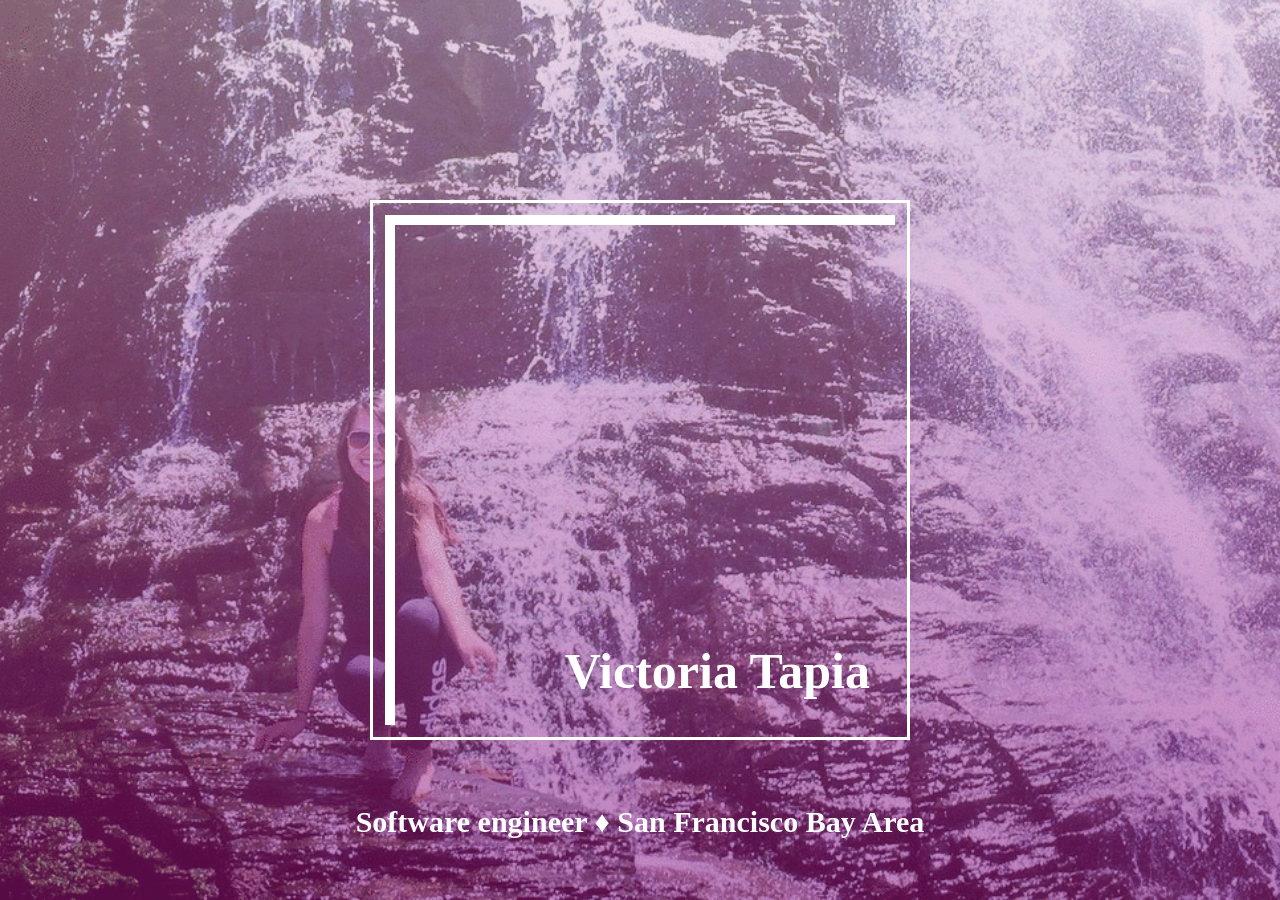
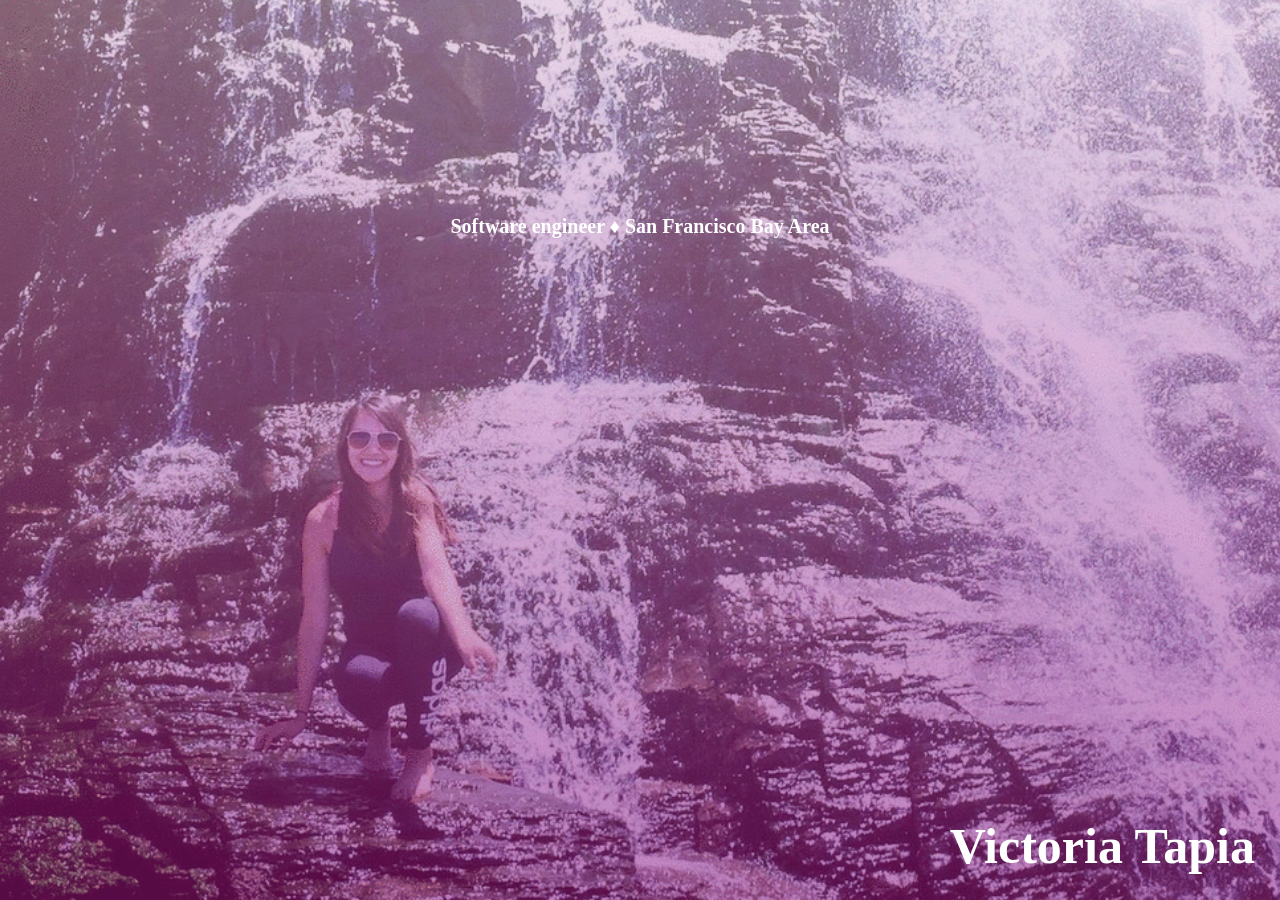
Before and after one commit to vtapia5070/victoriatapia2017, a PHP site: page / in a window 1280 px wide. Shown: the part 425-1325 px from the top of the page. Run offline with PHP 8.4, Linux system fonts and the light colour scheme; some libraries are stand-ins or nearby versions.

Commit message:
restart with frow layout

```diff
--- a/styles.css
+++ b/styles.css
@@ -1,12 +1,112 @@
-@import url("./node_modules/frow/css/frow.css");
+/*@import url("./node_modules/frow/css/frow.css");*/
 
-body {
+
+html {
+  box-sizing: border-box;
+}
+
+*, *:before, *:after {
+    box-sizing: inherit;
+}
+
+html, body {
+    height:100%;
+}
+
+/* layout */
+.main {
+    height: 100%;
+}
+
+.left {
+    background-color: grey;
+    height: 100vh;
+    background: url('splash_image.jpg') no-repeat center center;
+    background-size: cover;
+}
+
+.right {
+    position: absolute;
+    top: 100px;
+    left: 0;
+    right: 0;
+}
+
+.logo {
+    height: 200px;
+    border-left: 7px solid #fff;
+    border-top: 7px solid #fff;
+    margin: 0px auto 50px;
+    outline: 3px solid #fff;
+    outline-offset: 12px;
+    position: relative;
+    text-align: right;
+    width: 200px;
+}
+
+.name {
+    color: #fff;
+    font-size: 40px;
+    position: absolute;
+    bottom: 0;
+    right: 0;
+}
+
+.info {
+    color: #fff;
+    font-size: 15px;
+    position: relative;
+    text-align: center;
+}
+
+@media (min-width: 414px) {
+
+    .logo {
+        height: 350px;
+        width: 350px;
+        border-left-width: 10px;
+        border-top-width: 10px;
+        outline-width: 5px;
+    }
+
+    .info {
+        font-size: 20px;
+    }
+}
+@media (min-width: 992px) {
+
+    .right {
+        background-color: black;
+        height: 100vh;
+        padding: 25% 0;
+        position: relative;
+        top: 0;
+    }
+
+    .logo {
+        border-left: 10px solid #fff;
+        border-top: 10px solid #fff;
+        height: 350px;
+        width: 350px;
+    }
+
+    .name {
+        margin: 0 25px 25px 0;
+        font-size: 50px;
+    }
+
+}
+
+
+/* END layout */
+
+
+/*body {
     background-color: #000;
-}
+}*/
 .background-image {
     background: #99b4cc url("splash_image.jpg") no-repeat center center;
     background-size: cover;
-    /*background-position: -300px 0;*/
     height: 100%;
     position: fixed;
     top: 0;
@@ -21,26 +121,4 @@
     color: #fff;
 }
 
-.information-container .logo-left {
-    border-left: 10px solid #fff;
-    border-top: 10px solid #fff;
-    outline: 3px solid #fff;
-    outline-offset: 12px;
-    height: 500px;
-    margin: 0 auto 80px;
-    position: relative;
-    text-align: right;
-    width: 500px;
-}
-
-.name {
-    position: absolute;
-    bottom: 0;
-    right: 0;
-    margin: 0 25px 25px 0;
-    font-size: 50px;
-}
-
-.info {
-    position: relative;
-}
+.information-container {}
```
Also changed, not shown: layout.html (added, +46 -0 lines).
